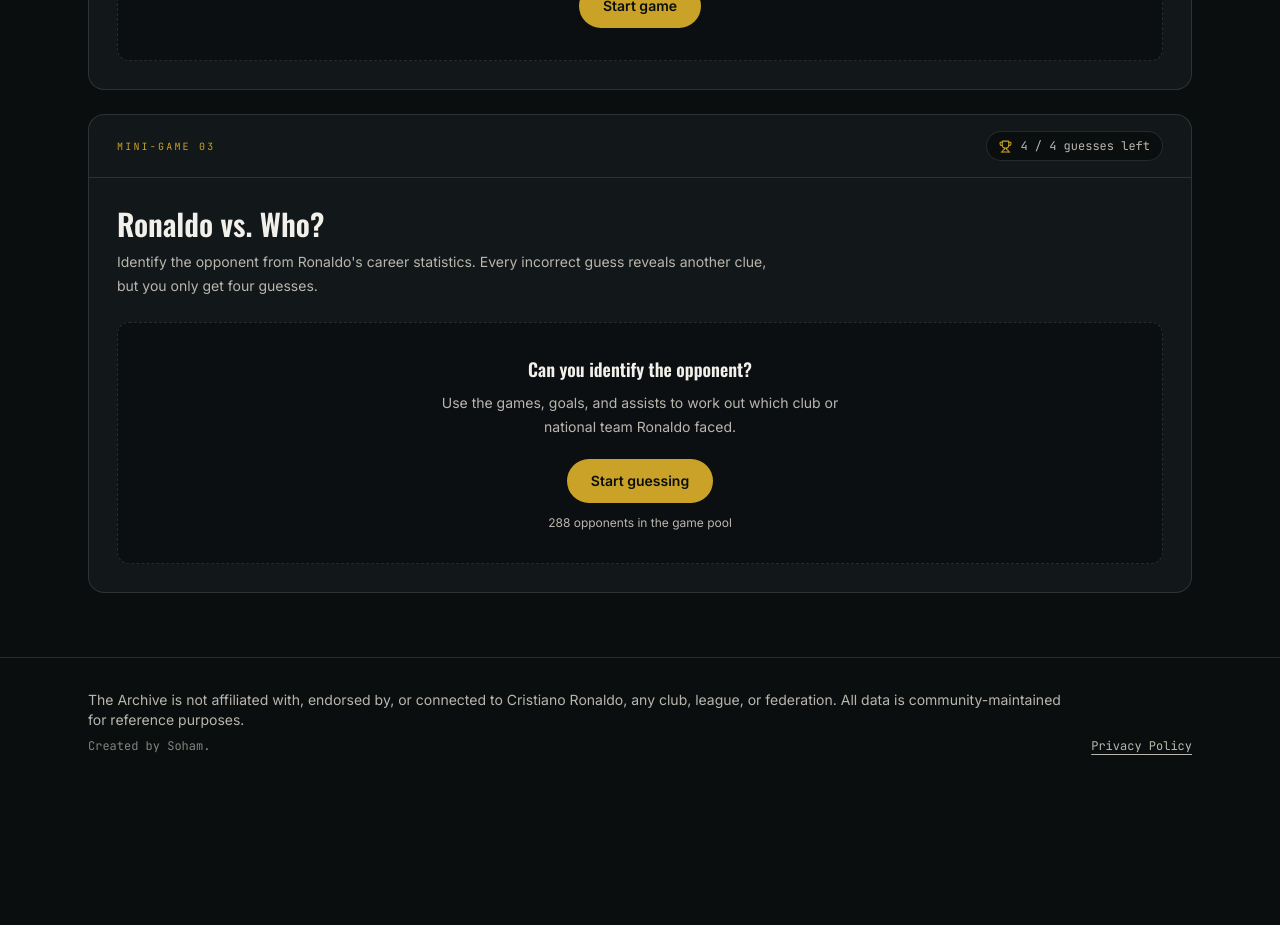
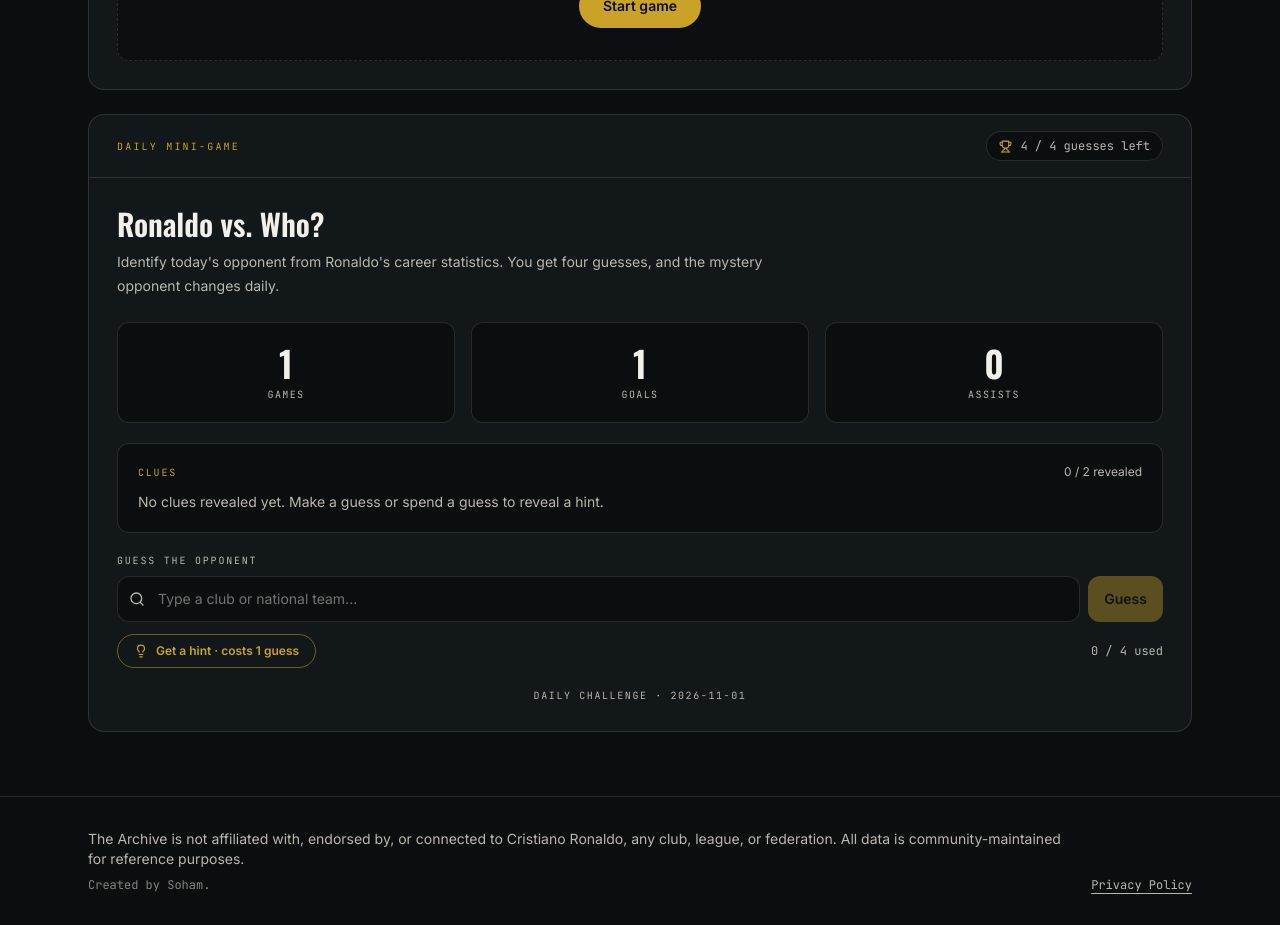
Before and after one commit to ronaldogoatsfc/cr7archive, a Next.js app: page /community in a window 1280 px wide. Shown: the part 2160-3085 px from the top of the page. Before the commit the page ends 2946 px from the top, so only its background shows below. Built offline with nearby package versions, Linux system fonts and the light colour scheme.

Commit message:
Make Ronaldo vs. Who a daily challenge

```diff
--- a/components/RonaldoVsWhoGame.js
+++ b/components/RonaldoVsWhoGame.js
@@ -1,18 +1,18 @@
 "use client";
 
-import { useMemo, useState } from "react";
+import { useEffect, useMemo, useState } from "react";
 import {
   CheckCircle2,
   ChevronDown,
   ChevronUp,
   Lightbulb,
-  RotateCcw,
   Search,
   Trophy,
   XCircle,
 } from "lucide-react";
 
 const MAX_GUESSES = 4;
+const STORAGE_PREFIX = "ronaldo-vs-who-daily-";
 
 function normalize(value) {
   return value.trim().toLocaleLowerCase();
@@ -21,6 +21,27 @@ function normalize(value) {
 function compareStat(guessValue, targetValue) {
   if (guessValue === targetValue) return "equal";
   return guessValue > targetValue ? "higher" : "lower";
+}
+
+function hashTeamName(value) {
+  let hash = 2166136261;
+  for (let index = 0; index < value.length; index += 1) {
+    hash ^= value.charCodeAt(index);
+    hash = Math.imul(hash, 16777619);
+  }
+  return hash >>> 0;
+}
+
+function getDailyOpponent(opponents, date) {
+  const pool = opponents
+    .filter((opponent) => opponent.team)
+    .slice()
+    .sort((a, b) => hashTeamName(a.team) - hashTeamName(b.team));
+
+  if (!pool.length) return null;
+
+  const dayNumber = Math.floor(Date.parse(`${date}T00:00:00Z`) / 86400000);
+  return pool[((dayNumber % pool.length) + pool.length) % pool.length];
 }
 
 function FeedbackMark({ result, label }) {
@@ -39,6 +60,8 @@ function FeedbackMark({ result, label }) {
 
 export default function RonaldoVsWhoGame({ opponents }) {
   const [target, setTarget] = useState(null);
+  const [dailyDate, setDailyDate] = useState(null);
+  const [ready, setReady] = useState(false);
   const [query, setQuery] = useState("");
   const [suggestionsOpen, setSuggestionsOpen] = useState(false);
   const [guesses, setGuesses] = useState([]);
@@ -46,13 +69,48 @@ export default function RonaldoVsWhoGame({ opponents }) {
   const [gameOver, setGameOver] = useState(false);
   const [won, setWon] = useState(false);
 
-  const usedNames = useMemo(() => new Set(guesses.map((guess) => guess.team)), [guesses]);
+  useEffect(() => {
+    const today = new Date().toISOString().slice(0, 10);
+    const dailyOpponent = getDailyOpponent(opponents, today);
+    const storageKey = `${STORAGE_PREFIX}${today}`;
+
+    setTarget(dailyOpponent);
+    setDailyDate(today);
+
+    try {
+      const saved = window.localStorage.getItem(storageKey);
+      if (saved) {
+        const state = JSON.parse(saved);
+        if (Array.isArray(state.guesses)) setGuesses(state.guesses);
+        if (Number.isInteger(state.revealedClues)) setRevealedClues(Math.min(2, state.revealedClues));
+        if (typeof state.gameOver === "boolean") setGameOver(state.gameOver);
+        if (typeof state.won === "boolean") setWon(state.won);
+      }
+    } catch {
+      window.localStorage.removeItem(storageKey);
+    }
+
+    setReady(true);
+  }, [opponents]);
+
+  useEffect(() => {
+    if (!ready || !dailyDate || !target) return;
+
+    const state = { guesses, revealedClues, gameOver, won };
+    try {
+      window.localStorage.setItem(`${STORAGE_PREFIX}${dailyDate}`, JSON.stringify(state));
+    } catch {
+      // The game remains playable if browser storage is unavailable.
+    }
+  }, [ready, dailyDate, target, guesses, revealedClues, gameOver, won]);
+
+  const usedNames = useMemo(() => new Set(guesses.map((guess) => guess.team).filter(Boolean)), [guesses]);
   const guessesUsed = guesses.length;
   const guessesRemaining = MAX_GUESSES - guessesUsed;
 
   const suggestions = useMemo(() => {
     const search = normalize(query);
-    if (!search || !target || gameOver) return [];
+    if (!search || !target || gameOver || !ready) return [];
 
     return opponents
       .filter((opponent) => (
@@ -60,46 +118,29 @@ export default function RonaldoVsWhoGame({ opponents }) {
         !usedNames.has(opponent.team)
       ))
       .slice(0, 7);
-  }, [opponents, query, target, gameOver, usedNames]);
+  }, [opponents, query, target, gameOver, ready, usedNames]);
 
   const clues = target
     ? [
-        { label: "Country", value: target.country || "Not available in the match data" },
         { label: "Most-played competition", value: target.mostPlayedCompetition },
         {
           label: target.firstGoalSeason ? "Season of first goal" : "Season of first appearance",
-          value: target.firstGoalSeason || target.firstAppearanceSeason,
+          value: target.firstGoalSeason || target.firstAppearanceSeason || "Not available",
         },
       ]
     : [];
 
-  function startGame() {
-    if (!opponents.length) return;
-    const pool = opponents.filter((opponent) => opponent.team);
-    const next = pool[Math.floor(Math.random() * pool.length)];
-    setTarget(next);
-    setQuery("");
-    setGuesses([]);
-    setRevealedClues(0);
-    setGameOver(false);
-    setWon(false);
-    setSuggestionsOpen(false);
-  }
-
   function submitGuess(opponent) {
     if (!target || gameOver || guessesUsed >= MAX_GUESSES || usedNames.has(opponent.team)) return;
 
+    const correct = opponent.team === target.team;
     const guess = {
       team: opponent.team,
       games: opponent.games,
       goals: opponent.goals,
       assists: opponent.assists,
-      country: opponent.country,
-      correct: opponent.team === target.team,
+      correct,
       feedback: {
-        country: opponent.country && target.country
-          ? opponent.country === target.country
-          : null,
         games: compareStat(opponent.games, target.games),
         goals: compareStat(opponent.goals, target.goals),
         assists: compareStat(opponent.assists, target.assists),
@@ -107,12 +148,9 @@ export default function RonaldoVsWhoGame({ opponents }) {
     };
 
     const nextGuesses = [...guesses, guess];
-    const correct = opponent.team === target.team;
-
     setGuesses(nextGuesses);
     setQuery("");
     setSuggestionsOpen(false);
-    setNotice("");
 
     if (correct) {
       setWon(true);
@@ -120,14 +158,14 @@ export default function RonaldoVsWhoGame({ opponents }) {
       return;
     }
 
-    setRevealedClues(Math.min(3, nextGuesses.length));
+    setRevealedClues(Math.min(2, revealedClues + 1));
     if (nextGuesses.length >= MAX_GUESSES) {
       setGameOver(true);
     }
   }
 
   function useHint() {
-    if (!target || gameOver || guessesUsed >= MAX_GUESSES || revealedClues >= 3) return;
+    if (!target || gameOver || guessesUsed >= MAX_GUESSES || revealedClues >= 2) return;
 
     const nextUsed = guessesUsed + 1;
     setGuesses((current) => [
@@ -138,7 +176,7 @@ export default function RonaldoVsWhoGame({ opponents }) {
         hintNumber: revealedClues + 1,
       },
     ]);
-    setRevealedClues((current) => Math.min(3, current + 1));
+    setRevealedClues((current) => Math.min(2, current + 1));
     setQuery("");
     setSuggestionsOpen(false);
 
@@ -147,54 +185,31 @@ export default function RonaldoVsWhoGame({ opponents }) {
     }
   }
 
-  const canUseHint = target && !gameOver && guessesUsed < MAX_GUESSES && revealedClues < 3;
+  const canUseHint = target && !gameOver && guessesUsed < MAX_GUESSES && revealedClues < 2;
 
   return (
     <div className="overflow-hidden rounded-2xl border border-line bg-pitch-raised">
       <div className="flex flex-wrap items-center justify-between gap-3 border-b border-line px-5 py-4 sm:px-7">
         <div className="font-mono text-[10px] uppercase tracking-[0.22em] text-gold">
-          Mini-game 03
+          Daily mini-game
         </div>
         <div className="inline-flex items-center gap-2 rounded-full border border-line bg-pitch px-3 py-1.5 font-mono text-xs text-paper-dim">
           <Trophy size={13} className="text-gold" />
-          {guessesRemaining} / {MAX_GUESSES} guesses left
+          {ready ? `${guessesRemaining} / ${MAX_GUESSES} guesses left` : "Loading today's game"}
         </div>
       </div>
 
       <div className="p-5 sm:p-7">
-        <div className="flex flex-col gap-4 sm:flex-row sm:items-start sm:justify-between">
-          <div>
-            <h3 className="font-display text-2xl font-semibold text-paper sm:text-3xl">Ronaldo vs. Who?</h3>
-            <p className="mt-2 max-w-2xl text-sm leading-6 text-paper-dim">
-              Identify the opponent from Ronaldo's career statistics. Every incorrect guess reveals another clue, but you only get four guesses.
-            </p>
-          </div>
-          {target && (
-            <button
-              type="button"
-              onClick={startGame}
-              className="inline-flex shrink-0 items-center gap-1.5 text-xs text-paper-dim transition hover:text-gold"
-            >
-              <RotateCcw size={13} /> New opponent
-            </button>
-          )}
+        <div>
+          <h3 className="font-display text-2xl font-semibold text-paper sm:text-3xl">Ronaldo vs. Who?</h3>
+          <p className="mt-2 max-w-2xl text-sm leading-6 text-paper-dim">
+            Identify today's opponent from Ronaldo's career statistics. You get four guesses, and the mystery opponent changes daily.
+          </p>
         </div>
 
-        {!target ? (
+        {!ready || !target ? (
           <div className="mt-6 rounded-xl border border-dashed border-line bg-pitch/70 px-5 py-8 text-center">
-            <p className="font-display text-lg font-semibold text-paper">Can you identify the opponent?</p>
-            <p className="mx-auto mt-2 max-w-md text-sm leading-6 text-paper-dim">
-              Use the games, goals, and assists to work out which club or national team Ronaldo faced.
-            </p>
-            <button
-              type="button"
-              onClick={startGame}
-              disabled={opponents.length === 0}
-              className="mt-5 inline-flex items-center justify-center gap-2 rounded-full bg-gold px-6 py-3 text-sm font-semibold text-pitch transition hover:bg-gold-bright disabled:cursor-not-allowed disabled:opacity-40"
-            >
-              Start guessing
-            </button>
-            <p className="mt-3 text-xs text-paper-dim">{opponents.length} opponents in the game pool</p>
+            <p className="text-sm text-paper-dim">{ready ? "Today's opponent could not be loaded." : "Preparing today's challenge..."}</p>
           </div>
         ) : (
           <>
@@ -218,7 +233,7 @@ export default function RonaldoVsWhoGame({ opponents }) {
             <div className="mt-5 rounded-xl border border-line bg-pitch p-4 sm:p-5">
               <div className="flex items-center justify-between gap-3">
                 <p className="font-mono text-[10px] uppercase tracking-[0.18em] text-gold">Clues</p>
-                <span className="text-xs text-paper-dim">{revealedClues} / 3 revealed</span>
+                <span className="text-xs text-paper-dim">{revealedClues} / 2 revealed</span>
               </div>
               {revealedClues === 0 ? (
                 <p className="mt-3 text-sm text-paper-dim">No clues revealed yet. Make a guess or spend a guess to reveal a hint.</p>
@@ -282,7 +297,6 @@ export default function RonaldoVsWhoGame({ opponents }) {
                           className="flex w-full items-center justify-between rounded-lg px-3 py-2.5 text-left text-sm text-paper transition hover:bg-pitch hover:text-gold"
                         >
                           <span>{opponent.team}</span>
-                          <span className="text-xs text-paper-dim">{opponent.country || "Opponent"}</span>
                         </button>
                       ))}
                     </div>
@@ -323,11 +337,6 @@ export default function RonaldoVsWhoGame({ opponents }) {
                           <span className={`font-mono text-[10px] uppercase tracking-wider ${guess.correct ? "text-turf-bright" : "text-goal-red"}`}>{guess.correct ? "Correct" : "Incorrect"}</span>
                         </div>
                         <div className="mt-3 flex flex-wrap gap-2">
-                          {guess.feedback.country !== null && (
-                            <span className={`inline-flex items-center gap-1.5 rounded-lg border border-line bg-pitch-raised px-2.5 py-1.5 text-xs ${guess.feedback.country ? "text-turf-bright" : "text-paper-dim"}`}>
-                              Country {guess.feedback.country ? "✓ Match" : "✕ Different"}
-                            </span>
-                          )}
                           <FeedbackMark label="Games" result={guess.feedback.games} />
                           <FeedbackMark label="Goals" result={guess.feedback.goals} />
                           <FeedbackMark label="Assists" result={guess.feedback.assists} />
@@ -348,15 +357,12 @@ export default function RonaldoVsWhoGame({ opponents }) {
                 <p className="mt-2 text-sm leading-6 text-paper-dim">
                   The mystery opponent was <strong className="text-paper">{target.team}</strong>. Ronaldo faced them {target.games} times, scoring {target.goals} goals and recording {target.assists} assists.
                 </p>
-                <button
-                  type="button"
-                  onClick={startGame}
-                  className="mt-4 inline-flex items-center gap-2 rounded-full bg-gold px-5 py-2.5 text-sm font-semibold text-pitch transition hover:bg-gold-bright"
-                >
-                  <RotateCcw size={15} /> Play again
-                </button>
+                <p className="mt-3 text-xs text-paper-dim">Come back tomorrow for a new opponent.</p>
               </div>
             )}
+            <p className="mt-5 text-center font-mono text-[10px] uppercase tracking-[0.16em] text-paper-dim">
+              Daily challenge · {dailyDate}
+            </p>
           </>
         )}
       </div>
```
